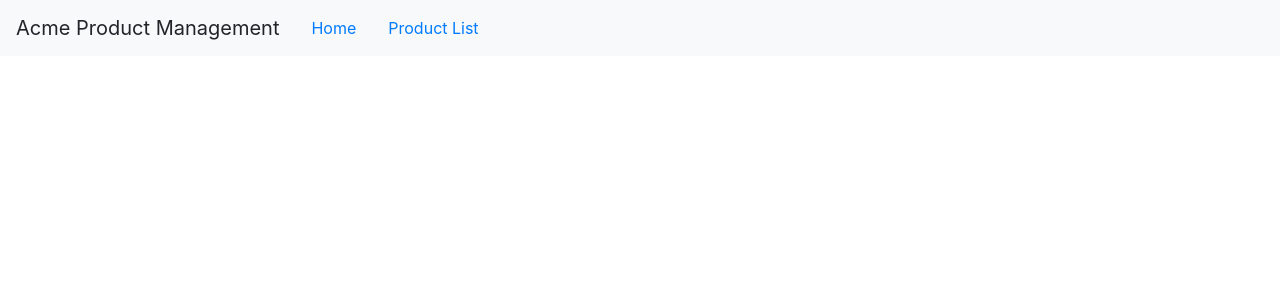
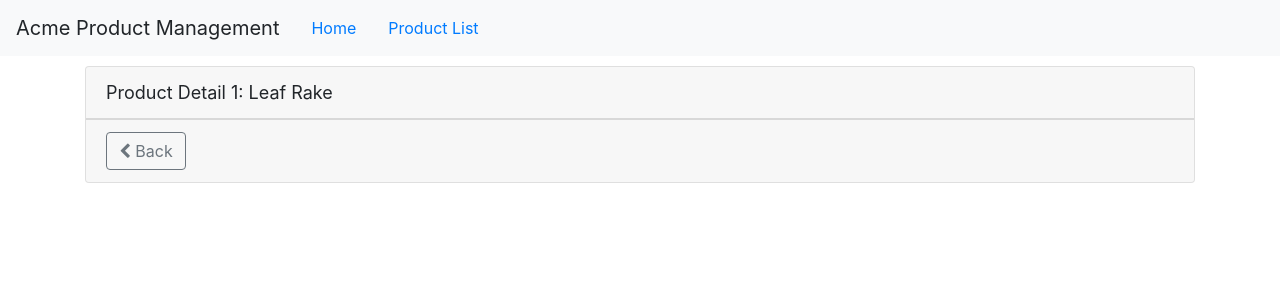
Before and after one commit to rizzyc/angular-gettingStarted-deborahK, an Angular app: page /products/1 in a window 1280 px wide. Shown: the top 300 px of the page. Built offline with nearby package versions, Linux system fonts and the light colour scheme.

Commit message:
advanced routing route guards

```diff
--- a/src/app/app.module.ts
+++ b/src/app/app.module.ts
@@ -10,6 +10,7 @@
 import { StarComponent } from './shared/star.component';
 import { ProductDetailComponent } from './products/product-detail.component';
 import { WelcomeComponent } from './home/welcome.component';
+import { ProductDetailGuard } from './products/product-detail.guard';
 
 @NgModule({
   declarations: [
@@ -26,7 +27,9 @@
     HttpClientModule,
     RouterModule.forRoot([
       { path: 'products', component: ProductListComponent},
-      { path: 'products/:id', component: ProductDetailComponent},
+      { path: 'products/:id',
+        canActivate: [ProductDetailGuard],
+        component: ProductDetailComponent},
       { path: 'welcome', component: WelcomeComponent},
       { path: '', redirectTo: 'welcome', pathMatch: 'full' },
       { path: '**', redirectTo: 'welcome', pathMatch: 'full' }
--- a/src/app/products/product-detail.component.html
+++ b/src/app/products/product-detail.component.html
@@ -2,4 +2,10 @@
   <div class="card-header">
     {{pageTitle + ': ' + product.productName}}
   </div>
+  <div class="card-footer">
+    <button class="btn btn-outline-secondary"
+    (click)='onBack()'
+    style="width: 80px"
+    >
+      <i class="fa fa-chevron-left"></i> Back</button></div>
 </div>
--- a/src/app/products/product-detail.component.ts
+++ b/src/app/products/product-detail.component.ts
@@ -1,14 +1,33 @@
 import { Component, OnInit } from '@angular/core';
+import { ActivatedRoute, Router } from '@angular/router';
+import { IProduct } from './product';
 
 @Component({
   templateUrl: './product-detail.component.html',
   styleUrls: ['./product-detail.component.css']
 })
 export class ProductDetailComponent implements OnInit {
+  pageTitle: string = 'Product Detail';
+  product: IProduct;
 
-  constructor() { }
+  constructor(private route: ActivatedRoute,
+              private router: Router) { }
 
   ngOnInit() {
+    const id = +this.route.snapshot.paramMap.get('id');
+    this.pageTitle += ` ${id}`;
+    this.product = {
+    'productId' : id,
+    'productName': 'Leaf Rake',
+    'productCode': 'GDN-0011',
+    'releaseDate': 'March 19, 2016',
+    'description': 'Leaf rake with 48-inch wooden handle.',
+    'price': 19.95,
+    'starRating': 3.2,
+    'imageUrl': 'https://openclipart.org/image/300px/svg_to_png/26215/Anonymous_Leaf_Rake.png'
+    };
   }
-
+  onBack(): void {
+    this.router.navigate(['/products']);
+  }
 }
--- /dev/null
+++ b/src/app/products/product-detail.guard.ts
@@ -0,0 +1,21 @@
+import { Injectable } from '@angular/core';
+import { CanActivate, ActivatedRouteSnapshot, RouterStateSnapshot, Router } from '@angular/router';
+import { Observable } from 'rxjs';
+
+@Injectable({
+  providedIn: 'root'
+})
+export class ProductDetailGuard implements CanActivate {
+  constructor(private router: Router) {}
+  canActivate(
+    next: ActivatedRouteSnapshot,
+    state: RouterStateSnapshot): Observable<boolean> | Promise<boolean> | boolean {
+    const id = +next.url[1].path;
+    if (isNaN(id) || id < 1) {
+      alert('Invalid product ID');
+      this.router.navigate(['/products']);
+      return false;
+    }
+    return true;
+  }
+}
--- a/src/app/products/product-list.component.html
+++ b/src/app/products/product-list.component.html
@@ -29,7 +29,7 @@
                         [style.width.px]='imageWidth'
                         [style.margin.px]='imageMargin'
                         ></td>
-                    <td>{{ product.productName}}</td>
+                    <td><a [routerLink]="['/products', product.productId]">{{ product.productName}}</a></td>
                     <td>{{ product.productCode | lowercase | convertToSpaces: '-' }}</td>
                     <td>{{ product.releaseDate }}</td>
                     <td>{{ product.price | currency:'USD':'symbol':'1.2-2' }}</td>
```
Also changed, not shown: 1 other file (tests, documents, lock files or other folders).
